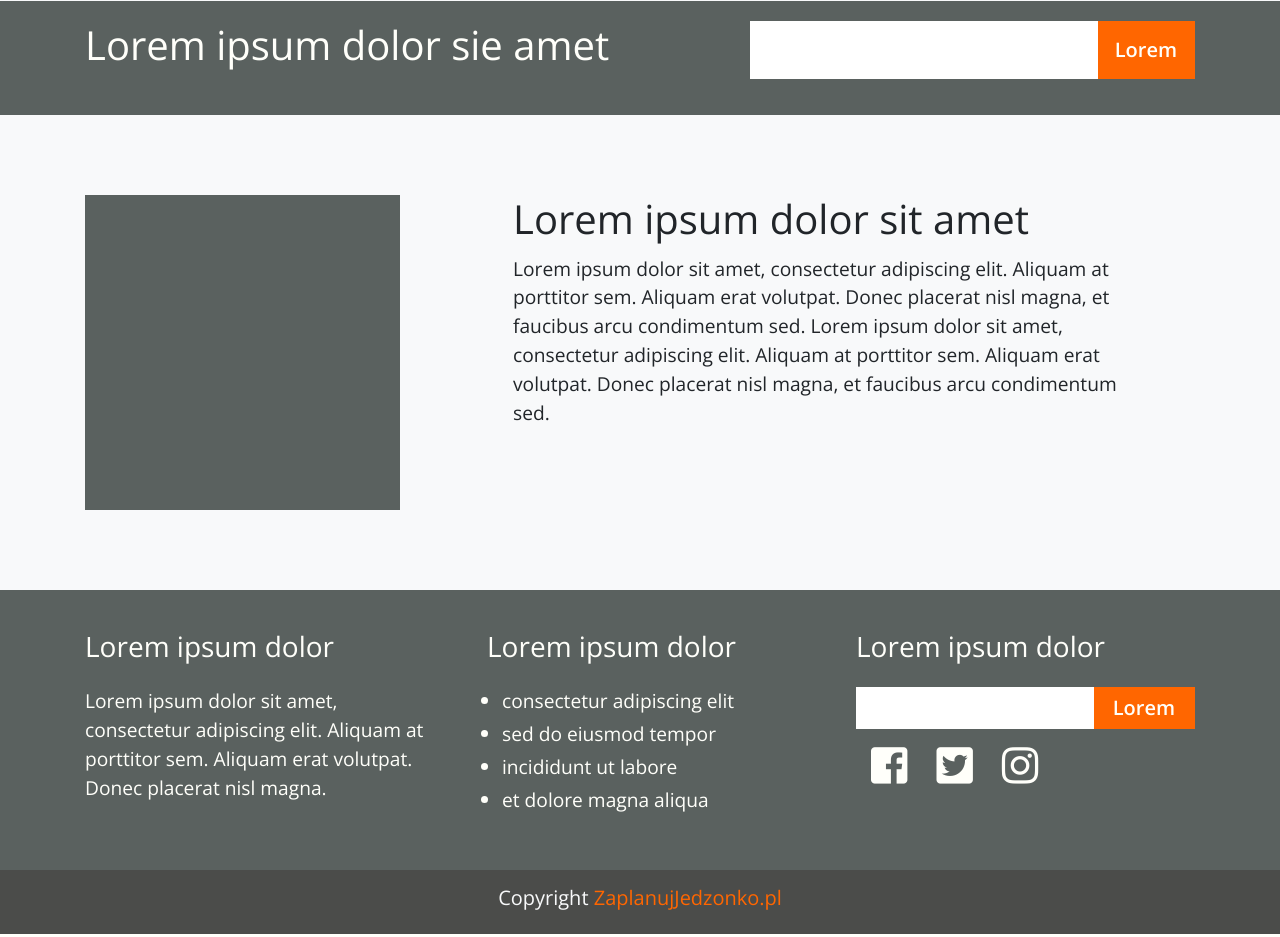
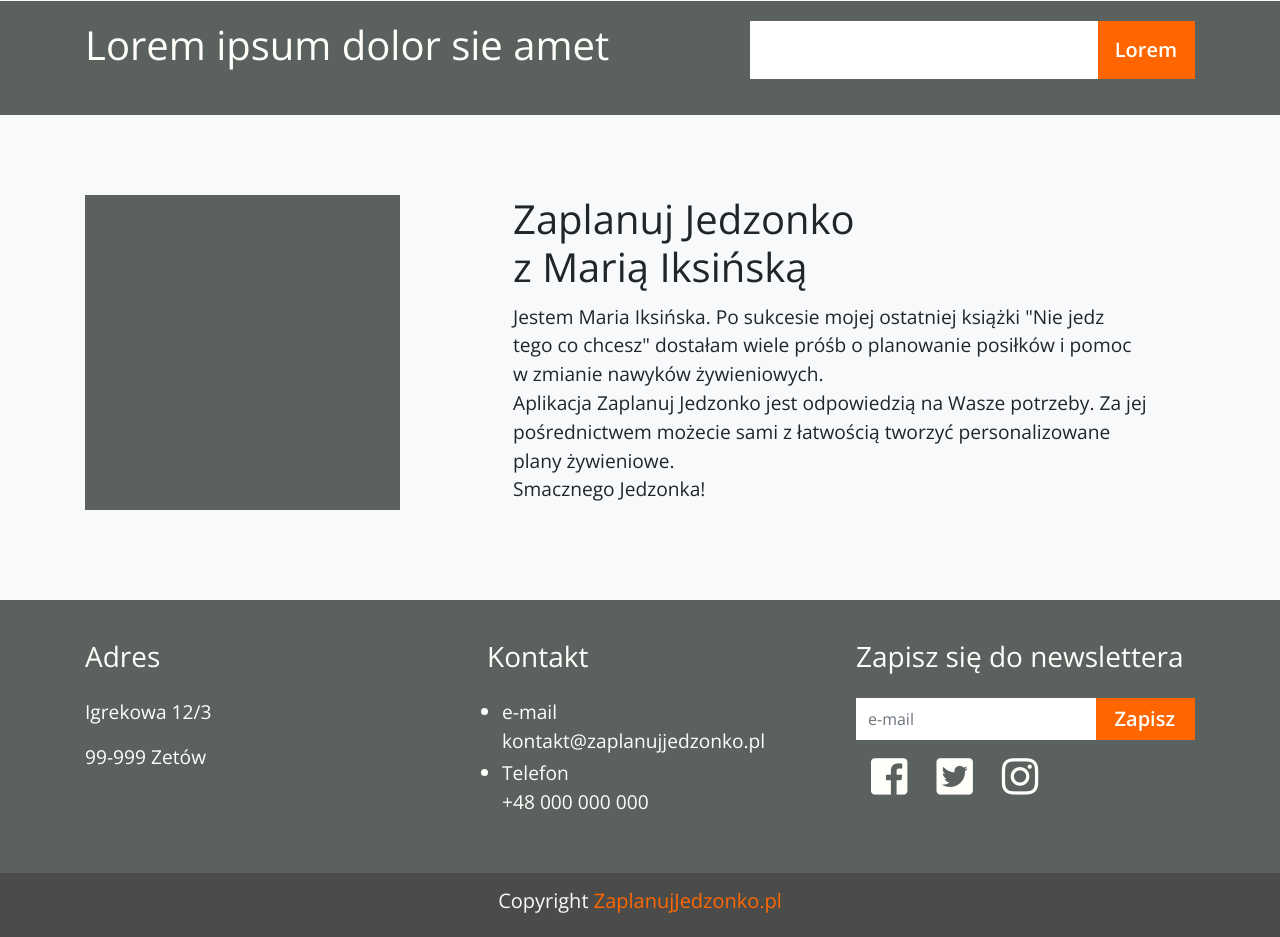
Before and after one commit to anorraki/plan-your-meal, a Django app: template jedzonko/templates/index.html in a window 1280 px wide. Shown: the part 1265-2202 px from the top of the page. Run offline with Django 3.2, Linux system fonts and the light colour scheme; the template is opened without the code that fills it, so the values that code supplies are empty; some libraries are stand-ins or nearby versions; some web fonts are replaced.

Commit message:
dodano opis aplikacji i sekcję kontakt

```diff
--- a/jedzonko/templates/index.html
+++ b/jedzonko/templates/index.html
@@ -155,11 +155,13 @@
                 </div>
 
                 <div class="col-7 ml-4">
-                    <h1 class="pb-1">Lorem ipsum dolor sit amet</h1>
-                    <p>Lorem ipsum dolor sit amet, consectetur adipiscing elit. Aliquam at porttitor sem. Aliquam erat
-                        volutpat. Donec placerat nisl magna, et faucibus arcu condimentum sed. Lorem ipsum dolor sit
-                        amet, consectetur adipiscing elit. Aliquam at porttitor sem. Aliquam erat volutpat. Donec
-                        placerat nisl magna, et faucibus arcu condimentum sed.
+                    <h1 class="pb-1">Zaplanuj Jedzonko
+                    <br>z Marią Iksińską</h1>
+                    <p>Jestem Maria Iksińska. Po sukcesie mojej ostatniej książki "Nie jedz tego co chcesz"
+                        dostałam wiele próśb o planowanie posiłków i pomoc w zmianie nawyków żywieniowych.
+                        <br> Aplikacja Zaplanuj Jedzonko jest odpowiedzią na Wasze potrzeby. Za jej pośrednictwem
+                        możecie sami z łatwością tworzyć personalizowane plany żywieniowe.
+                        <br>Smacznego Jedzonka!
                     </p>
                 </div>
             </div>
@@ -170,26 +172,27 @@
         <div class="container">
             <div class="row">
                 <div class="col">
-                    <h3 class="mb-4">Lorem ipsum dolor</h3>
-                    <p>Lorem ipsum dolor sit amet, consectetur adipiscing elit. Aliquam at porttitor sem.  Aliquam erat volutpat. Donec placerat nisl magna.</p>
+                    <h3 class="mb-4">Adres</h3>
+                    <p>Igrekowa 12/3</p>
+                    <p>99-999 Zetów</p>
                 </div>
                 <div class="col pl-4 ml-4">
-                    <h3 class="mb-4">Lorem ipsum dolor</h3>
+                    <h3 class="mb-4">Kontakt</h3>
                     <ul class="container">
-                        <li>consectetur adipiscing elit</li>
-                        <li>sed do eiusmod tempor</li>
-                        <li>incididunt ut labore</li>
-                        <li>et dolore magna aliqua</li>
+                        <li>e-mail<br>
+                        kontakt@zaplanujjedzonko.pl
+                        <li>Telefon<br>
+                        +48 000 000 000
                     </ul>
                 </div>
                 <div class="col">
-                    <h3 class="mb-4">Lorem ipsum dolor</h3>
+                    <h3 class="mb-4">Zapisz się do newslettera</h3>
                     <div class="input-group mb-3">
-                        <input type="text" class="form-control border-0 rounded-0" placeholder=""
+                        <input type="text" class="form-control border-0 rounded-0" placeholder="e-mail"
                             aria-label="Recipient's username" aria-describedby="basic-addon2">
                         <div class="input-group-append">
                             <button class="input-group-text btn-color border-0 rounded-0" type="submit" id="basic-addon2"><a
-                                    href="index.html">Lorem</a></button>
+                                    href="index.html">Zapisz</a></button>
                         </div>
                     </div>
                     <div class="container d-flex-row">
```
